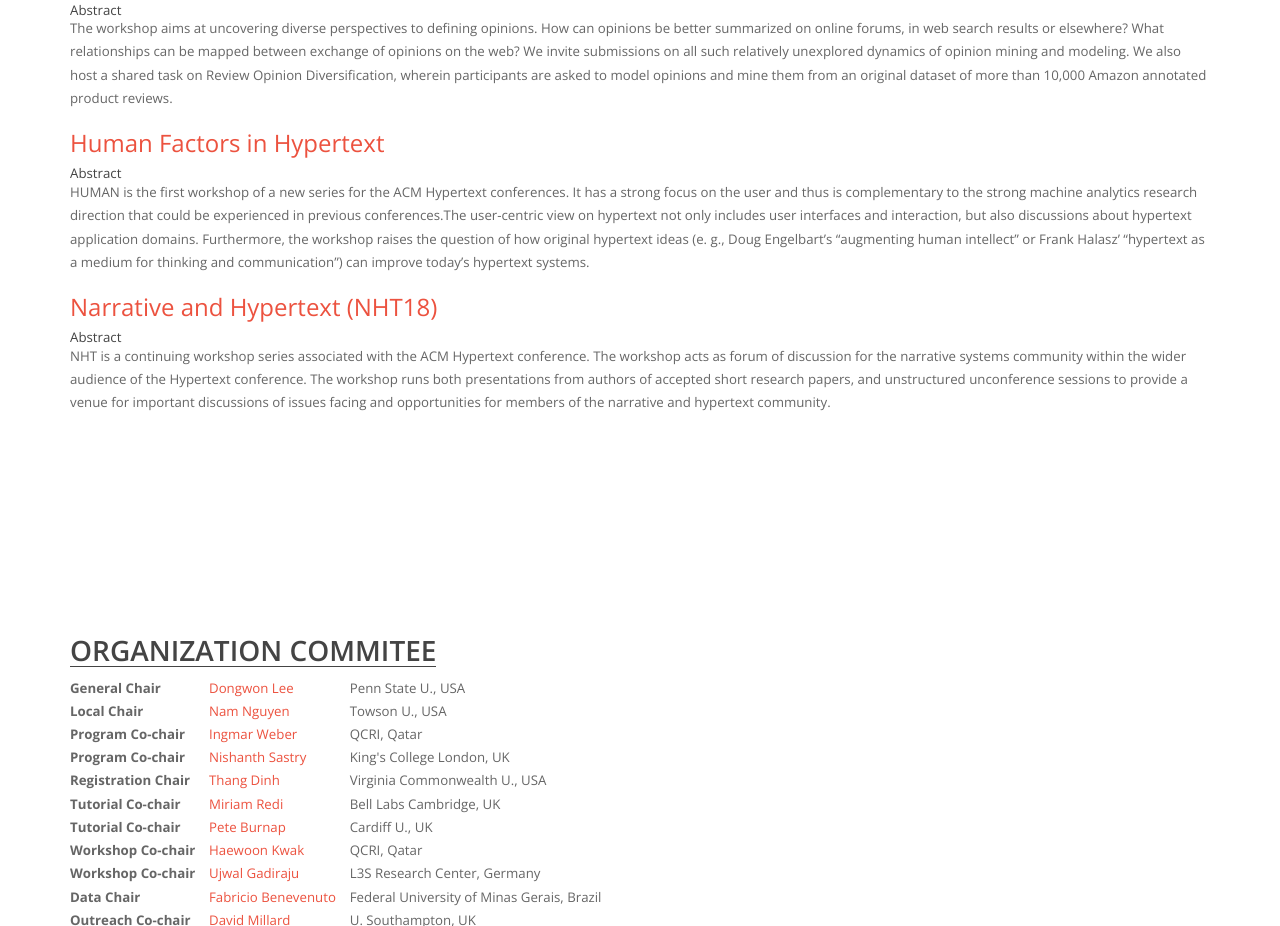
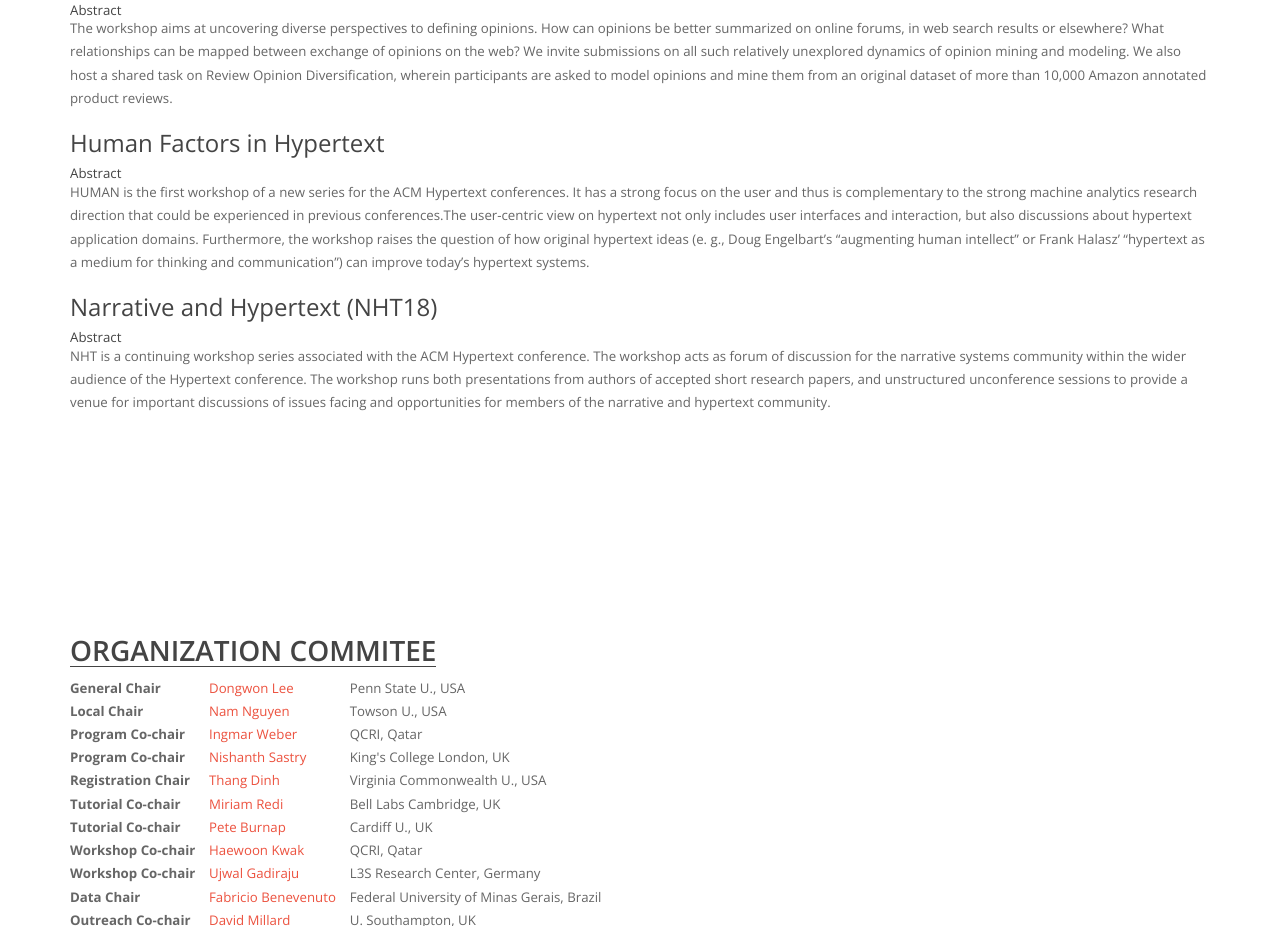
Before and after one commit to sagarjoglekar/ht2018, a plain HTML site: page index.html in a window 1280 px wide. Shown: the part 4180-5106 px from the top of the page. Drawn offline with nearby package versions, Linux system fonts and the light colour scheme.

Commit message:
Remove workshop links to the pdfs

```diff
--- a/index.html
+++ b/index.html
@@ -539,15 +539,15 @@ http://www.templatemo.com/tm-406-flex
 
                 <h2>Accepted Workshops</h2>
 
-                    <h3><a href="./assets/RevOpiD-2018.pdf">Opinion Mining, Summarization and Diversification (RevOpiD-2018)</a></h3>
+                    <h3><a href="https://sites.google.com/view/revopid-2018">Opinion Mining, Summarization and Diversification (RevOpiD-2018)</a></h3>
                     <h4> Abstract </h4>
                     The workshop aims at uncovering diverse perspectives to defining opinions. How can opinions be better summarized on online forums, in web search results or elsewhere? What relationships can be mapped between exchange of opinions on the web? We invite submissions on all such relatively unexplored dynamics of opinion mining and modeling. We also host a shared task on Review Opinion Diversification, wherein participants are asked to model opinions and mine them from an original dataset of more than 10,000 Amazon annotated   product   reviews.
 
-                    <h3><a href="./assets/human-workshop.pdf">Human Factors in Hypertext </a></h3>
+                    <h3>Human Factors in Hypertext </h3>
                     <h4>Abstract</h4>
                     HUMAN is the first workshop of a new series for the ACM Hypertext conferences. It has a strong focus on the user and thus is complementary to the strong machine analytics research direction that could be experienced in previous conferences.The user-centric view on hypertext not only includes user interfaces and interaction, but also discussions about hypertext application domains. Furthermore, the workshop raises the question of how original hypertext ideas (e. g., Doug Engelbart’s “augmenting human intellect” or Frank Halasz’ “hypertext as a medium for thinking and communication”) can improve today’s hypertext systems.
 
-                    <h3><a href="./assets/NH18.pdf">Narrative and Hypertext (NHT18)</a></h3>
+                    <h3> Narrative and Hypertext (NHT18)</h3>
                     <h4>Abstract</h4>
                     NHT is a continuing workshop series associated with the ACM Hypertext conference. The workshop acts as forum of discussion for the narrative systems community within the wider audience of the Hypertext conference. The workshop runs both presentations from authors of accepted short research papers, and unstructured unconference sessions to provide a venue for important discussions of issues facing and opportunities for members of the narrative and hypertext community.
 
```
